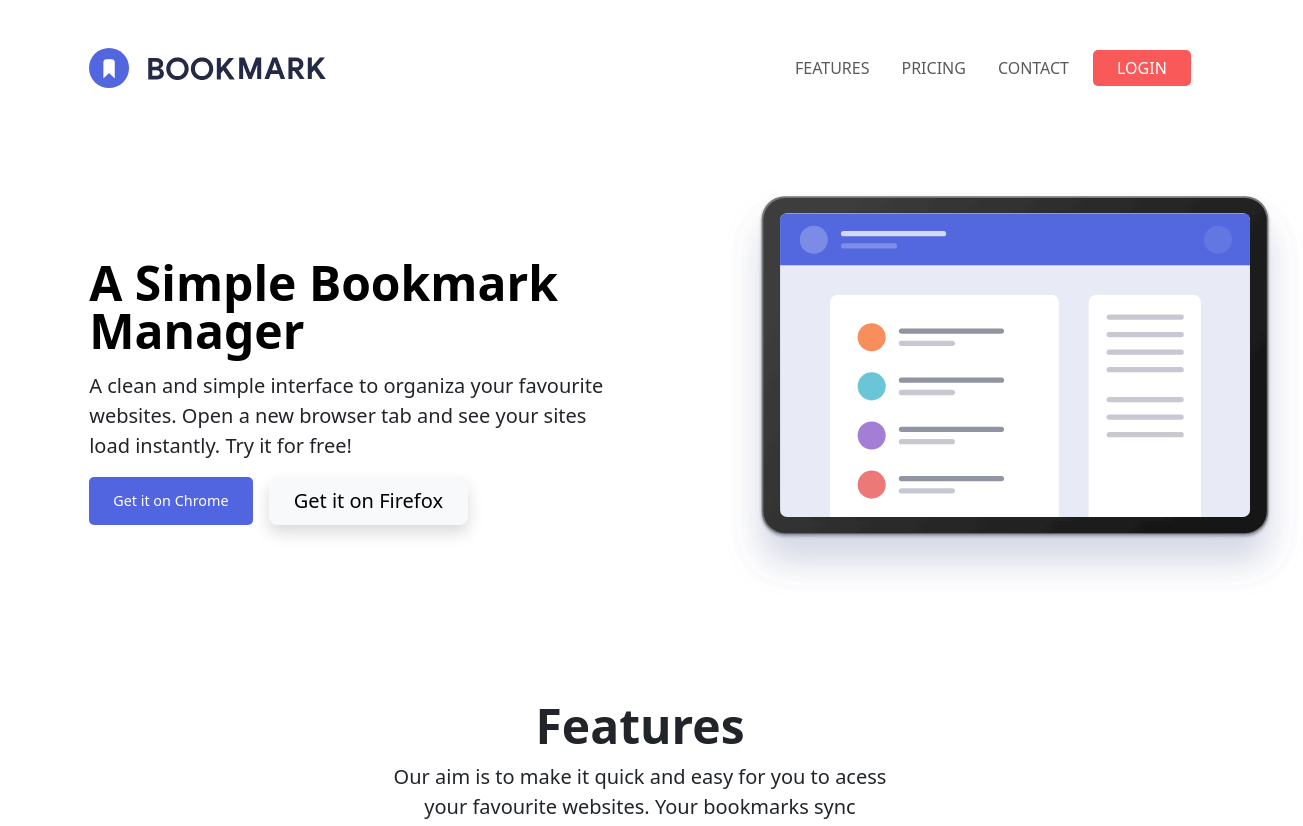
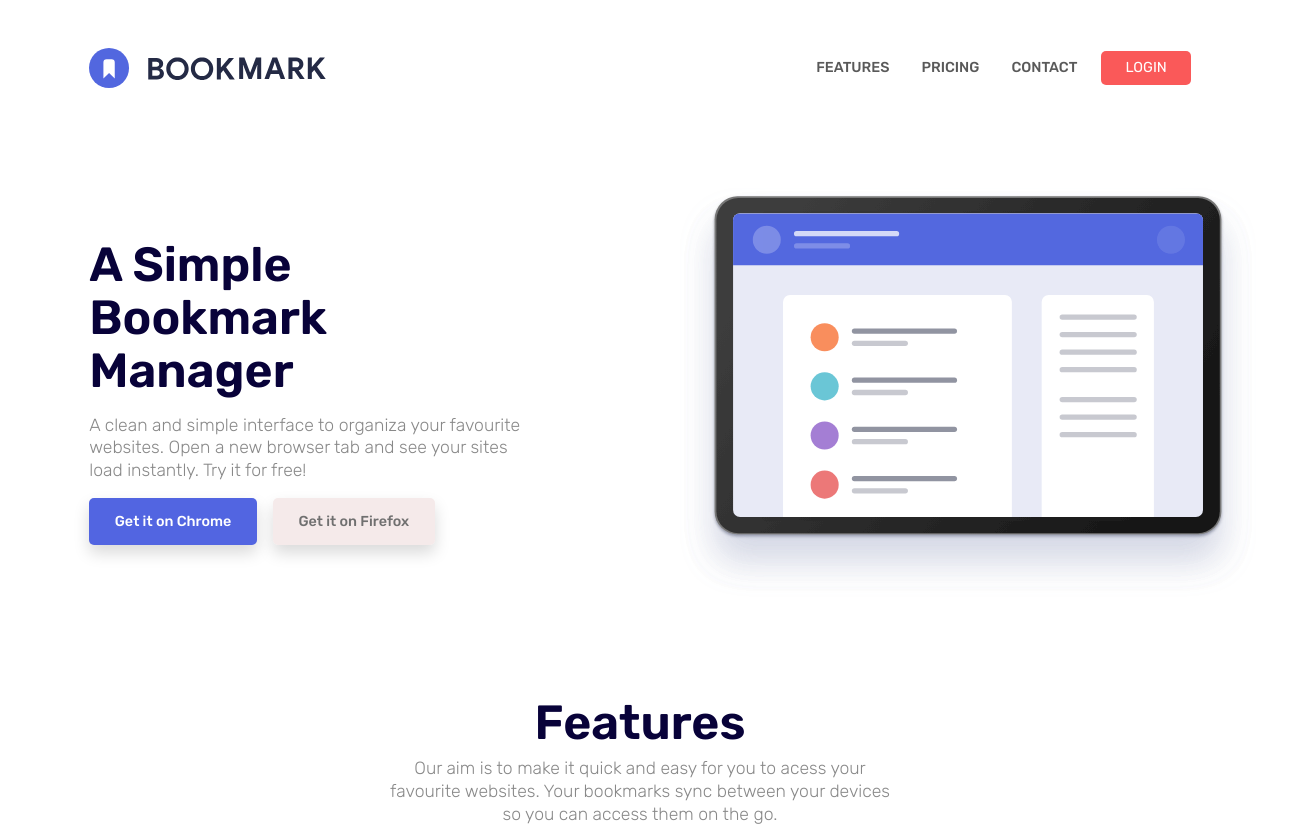
Before and after one commit to francamateus93/1.2.Bootstrap-SASS-Nivel1, a plain HTML site: page index.html in a window 1280 px wide. Shown: the top 826 px of the page, 1303 px wide, since content can reach past the window. Drawn offline with Linux system fonts and the light colour scheme.

Commit message:
Hero section terminado

```diff
--- a/index.html
+++ b/index.html
@@ -35,7 +35,7 @@
         <li class="nav-item">
           <a class="nav-link" href="#">Contact</a>
         </li>
-        <button type="button" class="btn btn-danger px-4 text-uppercase fw-medium">Login</button>
+        <button type="button" class="btn btn-danger px-4 text-uppercase">Login</button>
       </ul>
       </ul>
     </div>
@@ -44,22 +44,23 @@
 
   <main>
     <!-- HERO -->
-    <section class="container mx-auto">
+    <section class="container">
       <div class="row flex-lg-row-reverse align-items-center g-5">
-        <div class="col-10 col-sm-8 col-lg-6">
+        <div class="col-10 col-sm-8 col-lg-7">
           <div class="container-hero">
             <!-- <div class="rectangulo"></div> -->
-            <img src="Imagenes/illustration-hero.svg" class="imagem" alt="illustration-hero">
+            <img src="Imagenes/illustration-hero.svg" class="image" alt="illustration-hero">
           </div>
         </div>
-        <div class="col-lg-6">
-          <h1 class="display-5 fw-bold text-body-emphasis lh-1 mb-3">A Simple Bookmark Manager</h1>
-          <p class="lead">A clean and simple interface to organiza your favourite websites. Open a new browser tab and
+        <div class="col-lg-5">
+          <h1 class="title-section display-5 lh-2 mb-3">A Simple Bookmark Manager</h1>
+          <p class="text-section lead">A clean and simple interface to organiza your favourite websites. Open a new
+            browser tab and
             see
             your sites load instantly. Try it for free!</p>
           <div class="d-grid gap-2 d-md-flex justify-content-md-start">
-            <button type="button" class="btn btn-primary btn-lg px-4 me-md-2">Get it on Chrome</button>
-            <button type="button" class="btn btn-lg btn-light px-4 shadow">Get it on Firefox</button>
+            <button type="button" class="btn-primary me-md-2 shadow">Get it on Chrome</button>
+            <button type="button" class="btn-grey shadow">Get it on Firefox</button>
           </div>
         </div>
       </div>
@@ -68,9 +69,10 @@
     <!-- FEATURES -->
     <section class="container col-xxl-8">
       <div class="row px-4 py-3 text-center">
-        <h1 class="display-5 fw-bold">Features</h1>
+        <h1 class="title-section display-5">Features</h1>
         <div class="col-lg-6 mx-auto">
-          <p class="lead mb-1">Our aim is to make it quick and easy for you to acess your favourite websites. Your
+          <p class="text-section lead mb-1">Our aim is to make it quick and easy for you to acess your favourite
+            websites. Your
             bookmarks sync between your devices so you can access them on the go.</p>
         </div>
       </div>
--- a/main.scss
+++ b/main.scss
@@ -5,18 +5,23 @@
 $primary: #5265E1; // Color principal
 $secondary: #FA5959; // Color secundary
 $font-title: #080239;
-$font-text: #707070;
+$font-text: #898989;;
 
 // Fontes
-$principal: 'rubik';
+$principal: "Rubik", sans-serif;
 
 // Padding & Margin
 .container {
   padding: 2rem 1.2rem;
+  margin: 0 auto;
 }
 
-.body {
-  font-family: 'Rubik';
+body {
+  font-family: "Rubik", sans-serif;
+}
+
+p {
+  color: $font-text;
 }
 
 // Botones
@@ -25,12 +30,63 @@ $principal: 'rubik';
   border: none;
   font-size: 0.9rem;
   border-radius: 5px;
+  font-weight: 500;
+  padding: 0.8rem 1.6rem;
+  color: white;
+}
+
+.btn-primary:hover {
+  border: 2px solid $primary;
+  background-color: transparent;
+  color: $primary;
 }
 
 .btn-danger {
-background-color: $secondary;
-border: none;
-border-radius: 5px;
+  background-color: $secondary;
+  font-size: 0.9rem;
+  border: none;
+  border-radius: 5px;
+}
+
+.btn-danger:hover {
+  border: 2px solid $secondary;
+  background-color: transparent;
+  color: $secondary;
+  font-weight: 500;
+}
+
+.btn-grey {
+  border: none;
+  font-size: 0.9rem;
+  border-radius: 5px;
+  background-color: #f1e1e1ad;
+  font-weight: 500;
+  color: #707070;
+  padding: 0.8rem 1.6rem;
+}
+
+.btn-grey:hover {
+  border: 2px solid $font-text;
+  background-color: transparent;
+}
+
+// Titulo y texto - Section
+.title-section {
+  color: $font-title;
+  font-weight: 600;
+  letter-spacing: 0.0.8rem;
+  line-height: 1.1;
+}
+
+.text-section {
+  font-size: 1.1rem;
+  line-height: 1.3;
+}
+
+// Nav
+.nav-link {
+  font-size: 0.9rem;
+  font-weight: 500;
 }
 
 // Hero
@@ -51,9 +107,9 @@ border-radius: 5px;
   z-index: 1;
 }
 
-.imagem {
+.image {
 display: block;
-  width: 36rem;
+  max-width: 36rem;
   height: auto;
   z-index: 0;
 }
```
Also changed, not shown: main.css, 1 other file.
